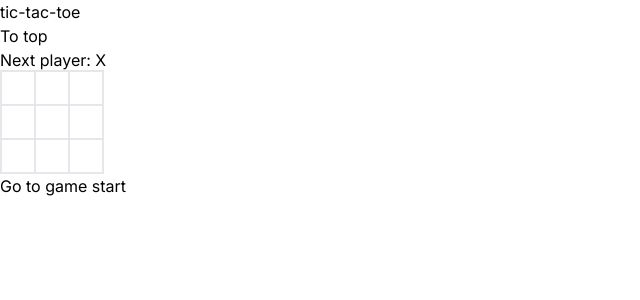
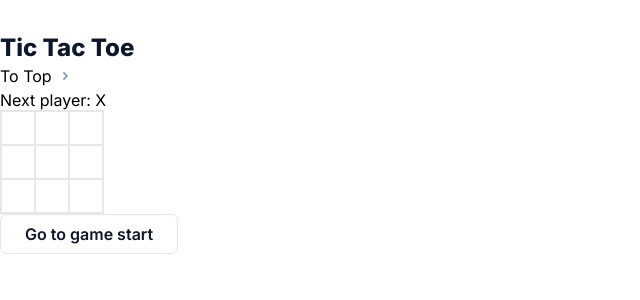
Before and after one commit to TaiseiNemoto/react-practice-app, a Next.js app: page /tic-tac-toe in a window 1280 px wide. Shown: the top 300 px of the page, without its empty margins (0-640 px from the left). Built offline with nearby package versions, Linux system fonts and the light colour scheme.

Commit message:
[add]スタイル追加＆共通コンポーネントの作成

```diff
--- a/src/app/layout.tsx
+++ b/src/app/layout.tsx
@@ -1,22 +1,24 @@
-import './globals.css'
-import type { Metadata } from 'next'
-import { Inter } from 'next/font/google'
+import './globals.css';
+import type { Metadata } from 'next';
+import { Inter } from 'next/font/google';
 
-const inter = Inter({ subsets: ['latin'] })
+const inter = Inter({ subsets: ['latin'] });
 
 export const metadata: Metadata = {
   title: 'Create Next App',
   description: 'Generated by create next app',
-}
+};
 
 export default function RootLayout({
   children,
 }: {
-  children: React.ReactNode
+  children: React.ReactNode;
 }) {
   return (
     <html lang="en">
-      <body className={inter.className}>{children}</body>
+      <body className={inter.className}>
+        <div className="container mx-auto mt-8">{children}</div>
+      </body>
     </html>
-  )
+  );
 }
--- a/src/app/page.tsx
+++ b/src/app/page.tsx
@@ -1,10 +1,15 @@
-import Link from 'next/link';
+import H1Element from '@/components/common/H1Element';
+import PageLink from '@/components/common/PageLink';
 
 export default function Home() {
   return (
     <main>
-      <h1>top page</h1>
-      <Link href="/tic-tac-toe">To tic-tac-toe</Link>
+      <H1Element title="Top Page" />
+      <PageLink link="/tic-tac-toe" pageName="Tic Tac Toe" />
+      <PageLink
+        link="/state-a-components-memory"
+        pageName="State: A Component's Memory"
+      />
     </main>
   );
 }
--- /dev/null
+++ b/src/app/state-a-components-memory/page.tsx
@@ -0,0 +1,9 @@
+import H1Element from '@/components/common/H1Element';
+
+export default function page() {
+  return (
+    <main>
+      <H1Element title="State: A Component's Memory" />
+    </main>
+  );
+}
--- a/src/app/tic-tac-toe/page.tsx
+++ b/src/app/tic-tac-toe/page.tsx
@@ -1,11 +1,13 @@
+import H1Element from '@/components/common/H1Element';
+import PageLink from '@/components/common/PageLink';
 import Game from '@/components/tic-tac-toe/Game';
 import Link from 'next/link';
 
 export default function page() {
   return (
     <main>
-      <h1>tic-tac-toe</h1>
-      <Link href="/">To top</Link>
+      <H1Element title="Tic Tac Toe" />
+      <PageLink link="/" pageName="Top" />
       <Game />
     </main>
   );
--- /dev/null
+++ b/src/components/common/Button.tsx
@@ -0,0 +1,15 @@
+type ButttonProps = {
+  buttonText: string;
+  handleClick: () => void;
+};
+
+export default function Button({ buttonText, handleClick }: ButttonProps) {
+  return (
+    <button
+      onClick={handleClick}
+      className="h-10 px-6 font-semibold rounded-md border border-slate-200 text-slate-900"
+    >
+      {buttonText}
+    </button>
+  );
+}
--- /dev/null
+++ b/src/components/common/H1Element.tsx
@@ -0,0 +1,7 @@
+type H1ElementProp = {
+  title: string;
+};
+
+export default function H1Element({ title }: H1ElementProp) {
+  return <h1 className="text-slate-900 text-2xl font-extrabold">{title}</h1>;
+}
--- /dev/null
+++ b/src/components/common/PageLink.tsx
@@ -0,0 +1,30 @@
+import Link from 'next/link';
+
+type PageLinkProps = {
+  link: string;
+  pageName: string;
+};
+
+export default function PageLink({ link, pageName }: PageLinkProps) {
+  return (
+    <Link
+      className="group ml-auto flex items-center hover:text-slate-900 dark:hover:text-white"
+      href={link}
+    >
+      To {pageName}
+      <svg
+        viewBox="0 0 3 6"
+        className="ml-3 w-auto h-1.5 text-slate-400 overflow-visible group-hover:text-slate-600 dark:group-hover:text-slate-300"
+      >
+        <path
+          d="M0 0L3 3L0 6"
+          fill="none"
+          stroke="currentColor"
+          stroke-width="2"
+          stroke-linecap="round"
+          stroke-linejoin="round"
+        ></path>
+      </svg>
+    </Link>
+  );
+}
--- a/src/components/tic-tac-toe/Game.tsx
+++ b/src/components/tic-tac-toe/Game.tsx
@@ -4,6 +4,7 @@ import { useState } from 'react';
 
 import Board from './Board';
 import { SquareType } from '@/app/tic-tac-toe/type';
+import Button from '../common/Button';
 
 export default function Game() {
   const [history, setHistory] = useState<SquareType[][]>([Array(9).fill(null)]);
@@ -31,7 +32,7 @@ export default function Game() {
 
     return (
       <li key={move}>
-        <button onClick={() => jumpTo(move)}>{description}</button>
+        <Button handleClick={() => jumpTo(move)} buttonText={description} />
       </li>
     );
   });
```
